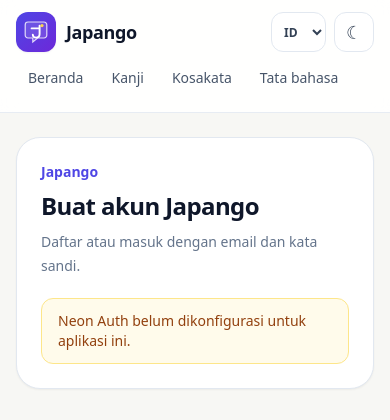
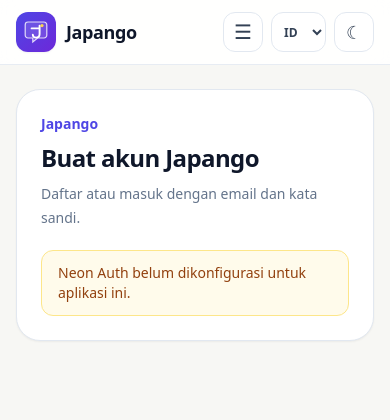
Before and after one commit to reksymaulana/lms-japango, a FastAPI app: page /auth/signup in a window 390 px wide. Shown: the top 420 px of the page. Run offline with FastAPI, Linux system fonts and the light colour scheme; some libraries are stand-ins or nearby versions.

Commit message:
update-nav-mobile

```diff
--- a/app/i18n.py
+++ b/app/i18n.py
@@ -116,6 +116,8 @@ TRANSLATIONS: dict[str, dict[str, str]] = {
         "speech_unsupported": "Browser ini tidak mendukung Web Speech API.",
         "searching": "Mencari…",
         "main_navigation": "Navigasi utama",
+        "open_navigation": "Buka menu navigasi",
+        "close_navigation": "Tutup menu navigasi",
         "select_jlpt_level": "Pilih level JLPT",
         "enable_dark_theme": "Aktifkan tema gelap",
         "enable_light_theme": "Aktifkan tema terang",
@@ -253,6 +255,8 @@ TRANSLATIONS: dict[str, dict[str, str]] = {
         "speech_unsupported": "This browser does not support the Web Speech API.",
         "searching": "Searching…",
         "main_navigation": "Main navigation",
+        "open_navigation": "Open navigation menu",
+        "close_navigation": "Close navigation menu",
         "select_jlpt_level": "Select JLPT level",
         "enable_dark_theme": "Enable dark theme",
         "enable_light_theme": "Enable light theme",
--- a/app/templates/base.html
+++ b/app/templates/base.html
@@ -5,6 +5,7 @@
   <meta name="viewport" content="width=device-width, initial-scale=1">
   <meta name="theme-color" content="#f7f7f4">
   <title>{% block title %}Japango{% endblock %}</title>
+  <noscript><style>@media (max-width: 1023px) { #primary-navigation { display: flex; flex-direction: column; } }</style></noscript>
   <script>
     const savedTheme = localStorage.getItem("japanese-lms-theme");
     if (savedTheme === "dark" || (!savedTheme && window.matchMedia("(prefers-color-scheme: dark)").matches)) {
@@ -92,7 +93,7 @@
         </span>
         <span><span class="text-lg">Japango</span><span class="ml-2 hidden text-xs font-medium text-slate-400 sm:inline"> · {{ t.tagline }}</span></span>
       </a>
-      <div class="order-3 -mx-4 flex w-full min-w-0 items-center gap-1 overflow-x-auto px-4 pb-1 sm:-mx-6 sm:px-6 lg:order-none lg:mx-0 lg:w-auto lg:flex-1 lg:justify-center lg:overflow-visible lg:px-0 lg:pb-0">
+      <div id="primary-navigation" class="order-3 -mx-4 hidden w-full flex-col gap-1 border-t border-slate-100 px-4 pt-3 lg:order-none lg:mx-0 lg:flex lg:w-auto lg:flex-1 lg:flex-row lg:justify-center lg:gap-1 lg:border-t-0 lg:px-0 lg:pt-0">
         {% for href, label, active in [
           ("/", t.nav_home, current_path == "/"),
           ("/learning/kanji", t.nav_kanji, current_path == "/learning/kanji"),
@@ -102,12 +103,17 @@
           ("/auth/signup", t.nav_account, current_path.startswith("/auth"))
         ] %}
         <a href="{{ href }}" {% if active %}aria-current="page"{% endif %}
-           class="whitespace-nowrap rounded-lg px-3 py-2 text-sm font-medium transition {% if active %}bg-indigo-50 text-indigo-700{% else %}text-slate-600 hover:bg-slate-100 hover:text-slate-900{% endif %}">
+           class="whitespace-nowrap rounded-lg px-3 py-3 text-sm font-medium transition lg:py-2 {% if active %}bg-indigo-50 text-indigo-700{% else %}text-slate-600 hover:bg-slate-100 hover:text-slate-900{% endif %}">
           {{ label }}
         </a>
         {% endfor %}
       </div>
       <div class="order-2 ml-auto flex shrink-0 items-center gap-2 lg:order-none lg:ml-0">
+        <button id="navigation-toggle" type="button" aria-controls="primary-navigation" aria-expanded="false"
+                aria-label="{{ t.open_navigation }}" data-open-label="{{ t.open_navigation }}" data-close-label="{{ t.close_navigation }}"
+                class="grid h-10 w-10 shrink-0 place-items-center rounded-xl border border-slate-200 bg-white text-xl text-slate-700 transition hover:bg-slate-50 lg:hidden">
+          <span aria-hidden="true">☰</span>
+        </button>
         <form method="post" action="/language">
           <input type="hidden" name="return_to" value="{{ request.url.path }}{% if request.url.query %}?{{ request.url.query }}{% endif %}">
           <label class="sr-only" for="language-select">{{ t.language }}</label>
@@ -163,6 +169,32 @@
     });
     updateThemeControl();
 
+    const navigationToggle = document.getElementById("navigation-toggle");
+    const primaryNavigation = document.getElementById("primary-navigation");
+    const navigationIcon = navigationToggle.querySelector("span");
+
+    function setNavigationOpen(isOpen) {
+      primaryNavigation.classList.toggle("hidden", !isOpen);
+      navigationToggle.setAttribute("aria-expanded", String(isOpen));
+      navigationToggle.setAttribute("aria-label", isOpen ? navigationToggle.dataset.closeLabel : navigationToggle.dataset.openLabel);
+      navigationIcon.textContent = isOpen ? "×" : "☰";
+    }
+
+    navigationToggle.addEventListener("click", () => {
+      setNavigationOpen(navigationToggle.getAttribute("aria-expanded") !== "true");
+    });
+    primaryNavigation.addEventListener("click", (event) => {
+      if (event.target instanceof HTMLAnchorElement && window.matchMedia("(max-width: 1023px)").matches) {
+        setNavigationOpen(false);
+      }
+    });
+    document.addEventListener("keydown", (event) => {
+      if (event.key === "Escape" && navigationToggle.getAttribute("aria-expanded") === "true") {
+        setNavigationOpen(false);
+        navigationToggle.focus();
+      }
+    });
+
   </script>
   <span id="speech-unsupported-message" class="sr-only">{{ t.speech_unsupported }}</span>
   {% block scripts %}{% endblock %}
```
Also changed, not shown: tests/test_auth_page.py (+4 -0 lines).
